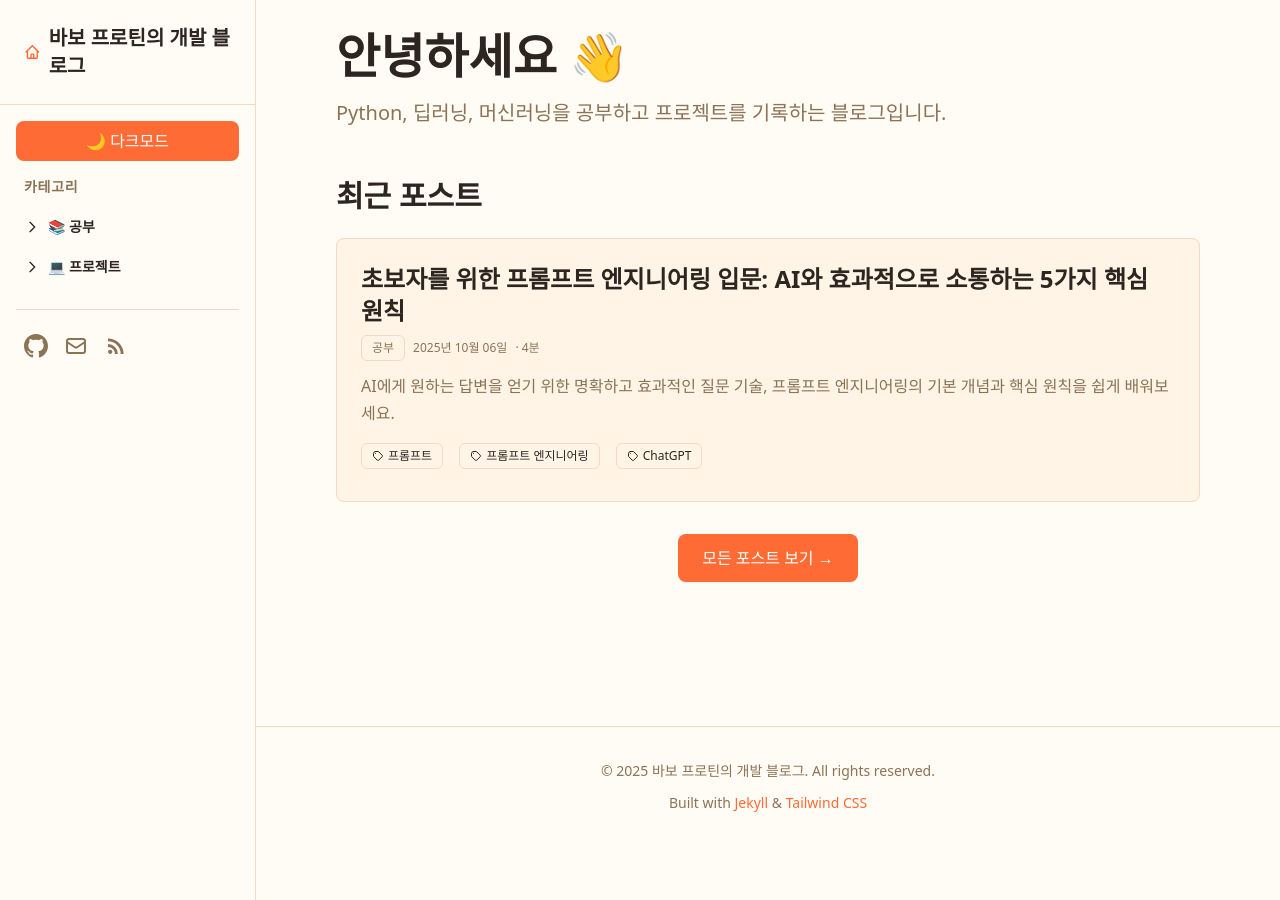
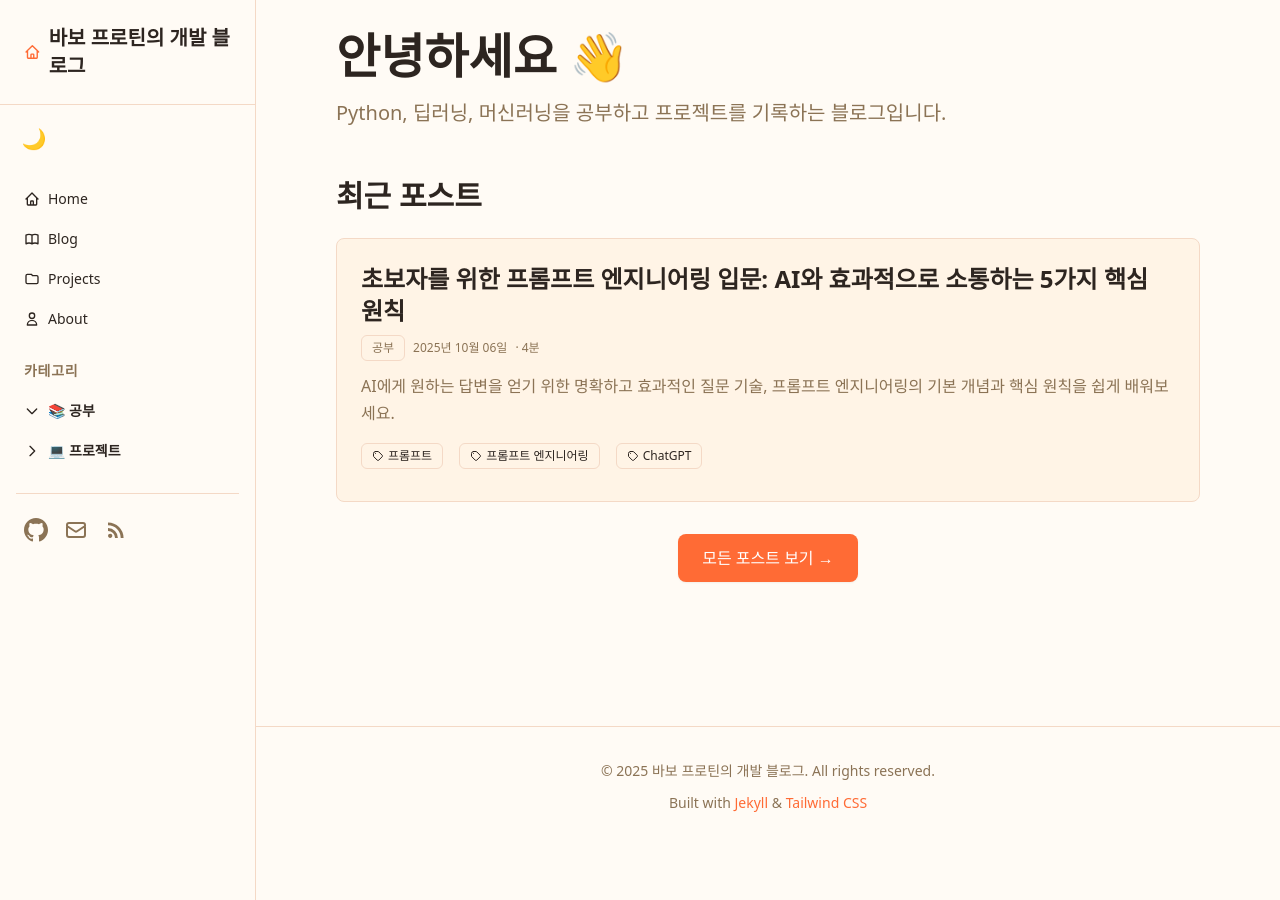
Before and after one commit to 1di0t/1di0t.github.io, a Jekyll site: the page built from index.html, in a window 1280 px wide. Built offline with Jekyll 4.4.1, drawn with Linux system fonts in a browser that asks for light colours; some web fonts are replaced; the list of posts is cut into pages by our own code.

Commit message:
Fix sidebar navigation for Jekyll static site
- Replace dynamic Next.js routes with proper Jekyll category links
- Add navigation menu (Home, Blog, Projects, About)
- Show category post counts dynamically using Jekyll variables
- Update dark mode toggle to icon-only design
- Fix JavaScript to properly toggle dark mode class

This fixes 404 errors when clicking categories and aligns with Jekyll's static site architecture.

🤖 Generated with [Claude Code](https://claude.com/claude-code)

Co-Authored-By: Claude <noreply@anthropic.com>

```diff
--- a/_includes/sidebar.html
+++ b/_includes/sidebar.html
@@ -11,22 +11,62 @@
     </div>
 
     <!-- Dark Mode Toggle -->
-    <div class="px-4 pt-4">
-      <button id="dark-mode-toggle" class="w-full px-4 py-2 bg-accent-primary text-white rounded-lg hover:bg-opacity-90 transition-all">
-        <span id="theme-toggle-icon">🌙</span>
-        <span id="theme-toggle-text">다크모드</span>
+    <div class="px-4 pt-4 pb-2">
+      <button id="dark-mode-toggle" class="w-9 h-9 flex items-center justify-center rounded-md hover:bg-bg-subtle dark:hover:bg-dark-bg-subtle transition-colors" aria-label="테마 전환">
+        <span id="theme-toggle-icon" class="text-xl">🌙</span>
       </button>
     </div>
 
     <!-- Main Content -->
     <div class="flex-1 p-4 overflow-y-auto">
 
+      <!-- Navigation -->
+      <nav class="mb-6">
+        <ul class="space-y-1">
+          <li>
+            <a href="{{ '/' | relative_url }}" class="flex items-center gap-2 px-2 py-2 rounded-md text-sm transition-colors hover:bg-bg-subtle dark:hover:bg-dark-bg-subtle text-text-primary dark:text-dark-text-primary no-underline">
+              <svg class="h-4 w-4" fill="none" stroke="currentColor" viewBox="0 0 24 24">
+                <path stroke-linecap="round" stroke-linejoin="round" stroke-width="2" d="M3 12l2-2m0 0l7-7 7 7M5 10v10a1 1 0 001 1h3m10-11l2 2m-2-2v10a1 1 0 01-1 1h-3m-6 0a1 1 0 001-1v-4a1 1 0 011-1h2a1 1 0 011 1v4a1 1 0 001 1m-6 0h6"/>
+              </svg>
+              Home
+            </a>
+          </li>
+          <li>
+            <a href="{{ '/blog/' | relative_url }}" class="flex items-center gap-2 px-2 py-2 rounded-md text-sm transition-colors hover:bg-bg-subtle dark:hover:bg-dark-bg-subtle text-text-primary dark:text-dark-text-primary no-underline">
+              <svg class="h-4 w-4" fill="none" stroke="currentColor" viewBox="0 0 24 24">
+                <path stroke-linecap="round" stroke-linejoin="round" stroke-width="2" d="M12 6.253v13m0-13C10.832 5.477 9.246 5 7.5 5S4.168 5.477 3 6.253v13C4.168 18.477 5.754 18 7.5 18s3.332.477 4.5 1.253m0-13C13.168 5.477 14.754 5 16.5 5c1.747 0 3.332.477 4.5 1.253v13C19.832 18.477 18.247 18 16.5 18c-1.746 0-3.332.477-4.5 1.253"/>
+              </svg>
+              Blog
+            </a>
+          </li>
+          <li>
+            <a href="{{ '/projects/' | relative_url }}" class="flex items-center gap-2 px-2 py-2 rounded-md text-sm transition-colors hover:bg-bg-subtle dark:hover:bg-dark-bg-subtle text-text-primary dark:text-dark-text-primary no-underline">
+              <svg class="h-4 w-4" fill="none" stroke="currentColor" viewBox="0 0 24 24">
+                <path stroke-linecap="round" stroke-linejoin="round" stroke-width="2" d="M3 7v10a2 2 0 002 2h14a2 2 0 002-2V9a2 2 0 00-2-2h-6l-2-2H5a2 2 0 00-2 2z"/>
+              </svg>
+              Projects
+            </a>
+          </li>
+          <li>
+            <a href="{{ '/about/' | relative_url }}" class="flex items-center gap-2 px-2 py-2 rounded-md text-sm transition-colors hover:bg-bg-subtle dark:hover:bg-dark-bg-subtle text-text-primary dark:text-dark-text-primary no-underline">
+              <svg class="h-4 w-4" fill="none" stroke="currentColor" viewBox="0 0 24 24">
+                <path stroke-linecap="round" stroke-linejoin="round" stroke-width="2" d="M16 7a4 4 0 11-8 0 4 4 0 018 0zM12 14a7 7 0 00-7 7h14a7 7 0 00-7-7z"/>
+              </svg>
+              About
+            </a>
+          </li>
+        </ul>
+      </nav>
+
       <!-- Categories -->
       <div class="mb-6">
         <h2 class="text-sm font-semibold text-text-secondary dark:text-dark-text-secondary uppercase tracking-wider mb-3 px-2">카테고리</h2>
-        <nav class="space-y-1">
+        <div class="space-y-1">
+          {% assign study_categories = "Python,딥러닝,머신러닝,알고리즘,자료구조,수학" | split: "," %}
+          {% assign project_categories = "AI-ML,웹개발,데이터분석,토이프로젝트" | split: "," %}
+
           <!-- 공부 -->
-          <details class="group">
+          <details class="group" open>
             <summary class="flex items-center gap-2 px-2 py-2 rounded-md text-sm cursor-pointer transition-colors hover:bg-bg-subtle dark:hover:bg-dark-bg-subtle list-none text-text-primary dark:text-dark-text-primary">
               <svg class="h-4 w-4 transition-transform group-open:rotate-90" fill="none" stroke="currentColor" viewBox="0 0 24 24">
                 <path stroke-linecap="round" stroke-linejoin="round" stroke-width="2" d="M9 5l7 7-7 7"/>
@@ -34,24 +74,15 @@
               <span class="font-semibold">📚 공부</span>
             </summary>
             <div class="ml-6 mt-1 space-y-1">
-              <a href="{{ '/category/Python/' | relative_url }}" class="flex items-center justify-between px-2 py-1.5 text-sm rounded-md transition-colors hover:bg-bg-subtle dark:hover:bg-dark-bg-subtle text-text-primary dark:text-dark-text-primary no-underline">
-                <span>Python</span>
-              </a>
-              <a href="{{ '/category/딥러닝/' | relative_url }}" class="flex items-center justify-between px-2 py-1.5 text-sm rounded-md transition-colors hover:bg-bg-subtle dark:hover:bg-dark-bg-subtle text-text-primary dark:text-dark-text-primary no-underline">
-                <span>딥러닝</span>
-              </a>
-              <a href="{{ '/category/머신러닝/' | relative_url }}" class="flex items-center justify-between px-2 py-1.5 text-sm rounded-md transition-colors hover:bg-bg-subtle dark:hover:bg-dark-bg-subtle text-text-primary dark:text-dark-text-primary no-underline">
-                <span>머신러닝</span>
-              </a>
-              <a href="{{ '/category/알고리즘/' | relative_url }}" class="flex items-center justify-between px-2 py-1.5 text-sm rounded-md transition-colors hover:bg-bg-subtle dark:hover:bg-dark-bg-subtle text-text-primary dark:text-dark-text-primary no-underline">
-                <span>알고리즘</span>
-              </a>
-              <a href="{{ '/category/자료구조/' | relative_url }}" class="flex items-center justify-between px-2 py-1.5 text-sm rounded-md transition-colors hover:bg-bg-subtle dark:hover:bg-dark-bg-subtle text-text-primary dark:text-dark-text-primary no-underline">
-                <span>자료구조</span>
-              </a>
-              <a href="{{ '/category/수학/' | relative_url }}" class="flex items-center justify-between px-2 py-1.5 text-sm rounded-md transition-colors hover:bg-bg-subtle dark:hover:bg-dark-bg-subtle text-text-primary dark:text-dark-text-primary no-underline">
-                <span>수학</span>
-              </a>
+              {% for cat in study_categories %}
+                {% assign cat_posts = site.categories[cat] | size %}
+                {% if cat_posts > 0 %}
+                <a href="{{ '/category/' | append: cat | append: '/' | relative_url }}" class="flex items-center justify-between px-2 py-1.5 text-sm rounded-md transition-colors hover:bg-bg-subtle dark:hover:bg-dark-bg-subtle text-text-primary dark:text-dark-text-primary no-underline">
+                  <span>{{ cat }}</span>
+                  <span class="text-xs text-text-secondary dark:text-dark-text-secondary">({{ cat_posts }})</span>
+                </a>
+                {% endif %}
+              {% endfor %}
             </div>
           </details>
 
@@ -64,21 +95,18 @@
               <span class="font-semibold">💻 프로젝트</span>
             </summary>
             <div class="ml-6 mt-1 space-y-1">
-              <a href="{{ '/category/AI-ML/' | relative_url }}" class="flex items-center justify-between px-2 py-1.5 text-sm rounded-md transition-colors hover:bg-bg-subtle dark:hover:bg-dark-bg-subtle text-text-primary dark:text-dark-text-primary no-underline">
-                <span>AI/ML</span>
-              </a>
-              <a href="{{ '/category/웹개발/' | relative_url }}" class="flex items-center justify-between px-2 py-1.5 text-sm rounded-md transition-colors hover:bg-bg-subtle dark:hover:bg-dark-bg-subtle text-text-primary dark:text-dark-text-primary no-underline">
-                <span>웹개발</span>
-              </a>
-              <a href="{{ '/category/데이터분석/' | relative_url }}" class="flex items-center justify-between px-2 py-1.5 text-sm rounded-md transition-colors hover:bg-bg-subtle dark:hover:bg-dark-bg-subtle text-text-primary dark:text-dark-text-primary no-underline">
-                <span>데이터분석</span>
-              </a>
-              <a href="{{ '/category/토이프로젝트/' | relative_url }}" class="flex items-center justify-between px-2 py-1.5 text-sm rounded-md transition-colors hover:bg-bg-subtle dark:hover:bg-dark-bg-subtle text-text-primary dark:text-dark-text-primary no-underline">
-                <span>토이프로젝트</span>
-              </a>
+              {% for cat in project_categories %}
+                {% assign cat_posts = site.categories[cat] | size %}
+                {% if cat_posts > 0 %}
+                <a href="{{ '/category/' | append: cat | append: '/' | relative_url }}" class="flex items-center justify-between px-2 py-1.5 text-sm rounded-md transition-colors hover:bg-bg-subtle dark:hover:bg-dark-bg-subtle text-text-primary dark:text-dark-text-primary no-underline">
+                  <span>{{ cat }}</span>
+                  <span class="text-xs text-text-secondary dark:text-dark-text-secondary">({{ cat_posts }})</span>
+                </a>
+                {% endif %}
+              {% endfor %}
             </div>
           </details>
-        </nav>
+        </div>
       </div>
 
       <!-- Social Links -->
--- a/assets/js/main.js
+++ b/assets/js/main.js
@@ -2,7 +2,6 @@
 document.addEventListener('DOMContentLoaded', function() {
   const darkModeToggle = document.getElementById('dark-mode-toggle');
   const themeToggleIcon = document.getElementById('theme-toggle-icon');
-  const themeToggleText = document.getElementById('theme-toggle-text');
   const html = document.documentElement;
 
   // Check for saved theme preference or default to 'light'
@@ -10,23 +9,22 @@ document.addEventListener('DOMContentLoaded', function() {
 
   if (currentTheme === 'dark') {
     html.classList.add('dark');
-    themeToggleIcon.textContent = '☀️';
-    themeToggleText.textContent = '라이트모드';
+    document.body.classList.add('dark');
+    if (themeToggleIcon) themeToggleIcon.textContent = '☀️';
   }
 
   // Toggle dark mode
   if (darkModeToggle) {
     darkModeToggle.addEventListener('click', function() {
       html.classList.toggle('dark');
+      document.body.classList.toggle('dark');
 
       if (html.classList.contains('dark')) {
         localStorage.setItem('theme', 'dark');
-        themeToggleIcon.textContent = '☀️';
-        themeToggleText.textContent = '라이트모드';
+        if (themeToggleIcon) themeToggleIcon.textContent = '☀️';
       } else {
         localStorage.setItem('theme', 'light');
-        themeToggleIcon.textContent = '🌙';
-        themeToggleText.textContent = '다크모드';
+        if (themeToggleIcon) themeToggleIcon.textContent = '🌙';
       }
     });
   }
```
Also changed, not shown: assets/css/output.css.
